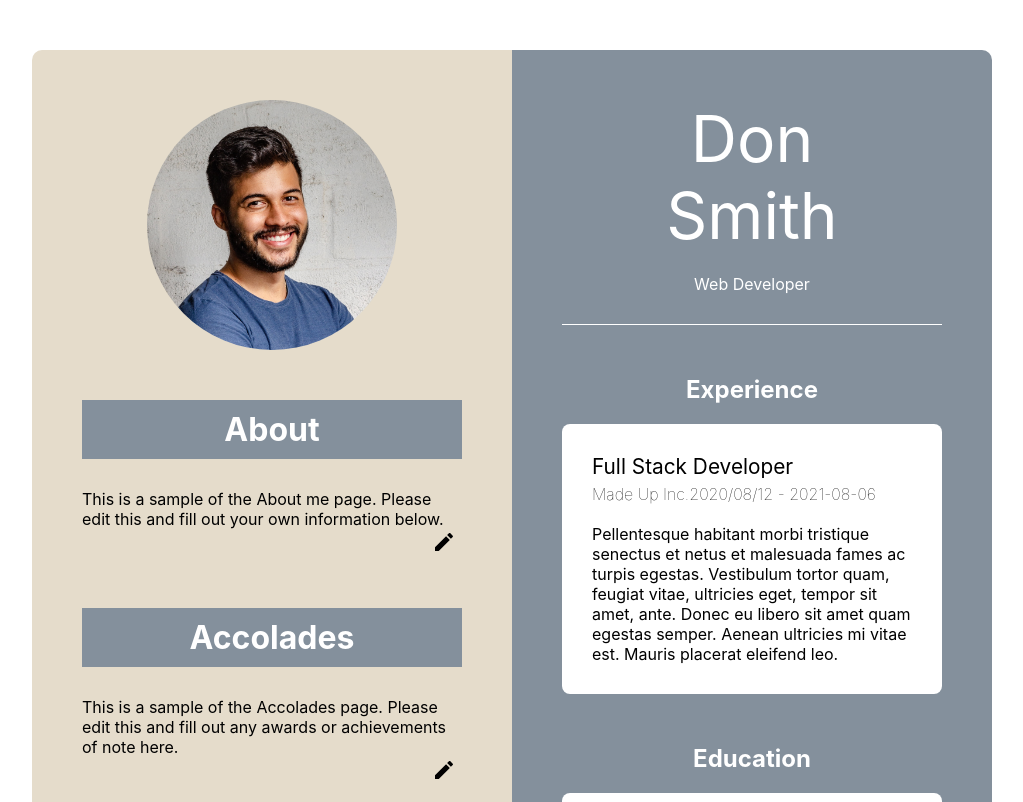
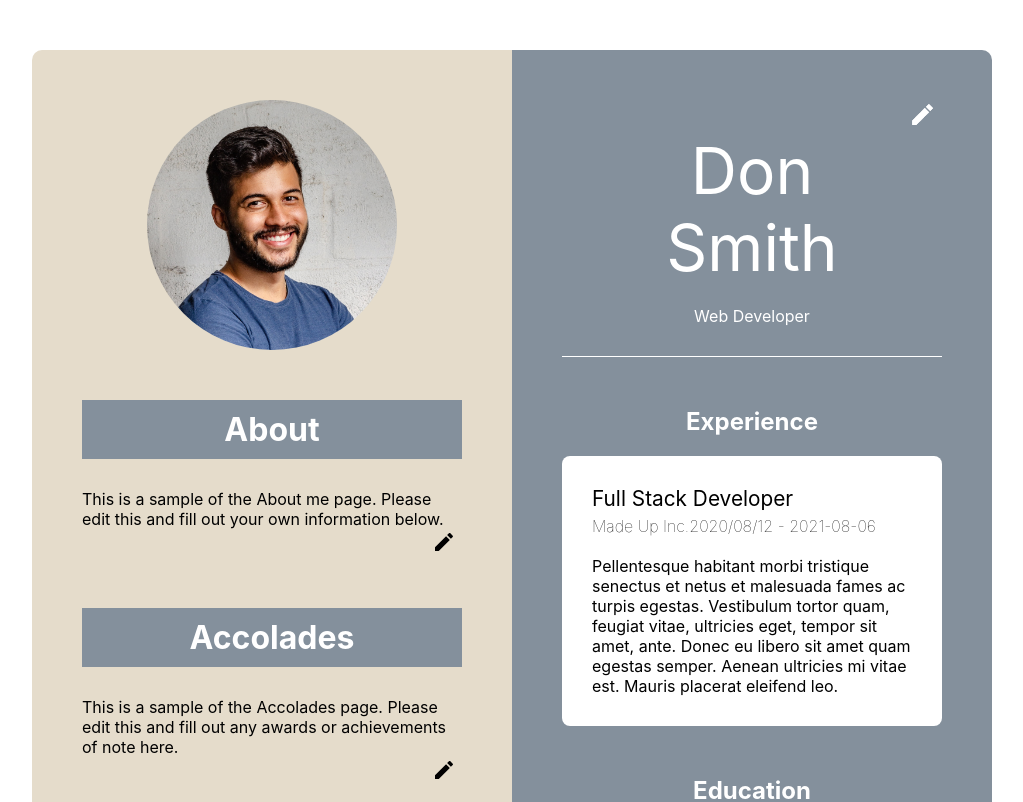
Before and after one commit to djballowe/Cover-Letter-Creator, a React (Create React App) app in the folder cover-letter-app/: page / in a window 1280 px wide. Shown: the top 802 px of the page, without its empty margins (128-1151 px from the left). Built offline with nearby package versions, Linux system fonts and the light colour scheme.

Commit message:
first last name works

```diff
--- a/cover-letter-app/src/App.css
+++ b/cover-letter-app/src/App.css
@@ -204,11 +204,11 @@ body {
 .name-container {
   display: flex;
   flex-direction: column;
-  align-items: center;
-  justify-content: center;
+  text-align: center;
   color: white;
   border-bottom: 1px solid white;
   padding-bottom: 30px;
+  position: relative;
 }
 
 .name-container h1 {
@@ -218,6 +218,15 @@ body {
 
 .name-container p {
   margin-top: 20px;
+}
+
+.icon-container-name {
+  display: flex;
+  justify-content: flex-end;
+}
+
+.icon-container-name img {
+  width: 1.7rem;
 }
 
 /* Experience */
@@ -296,6 +305,22 @@ body {
   left: 60px;
 }
 
+.name-form-display {
+  display: flex;
+  flex-direction: column;
+  background-color: white;
+  padding: 30px;
+  position: absolute;
+  border-radius: 8px;
+  top: 30px;
+  right: 30px;
+  z-index: 10;
+}
+
+.name-form-display input {
+  margin: 5px 0;
+}
+
 .hide {
   display: none;
 }
--- a/cover-letter-app/src/Components/Contact.js
+++ b/cover-letter-app/src/Components/Contact.js
@@ -5,52 +5,52 @@ class Contact extends Component {
   constructor() {
     super();
 
-    this.handleClick = this.handleClick.bind(this)
+    this.handleClick = this.handleClick.bind(this);
 
     this.state = {
       phone: "555-555-5555",
       email: "example@example.com",
       website: "examplewebsite/example.com",
       linkedin: "DonSmith/linkedin",
-      class: "hide"
-    }
+      class: "hide",
+    };
   }
 
   onSubmitContact = (e) => {
     e.preventDefault();
     this.setState({
-      class: "hide"
-    })
-  }
+      class: "hide",
+    });
+  };
 
   handleChange = (e) => {
-    if (e.target.name === 'phone') {
+    if (e.target.name === "phone") {
       this.setState({
-        phone: e.target.value
-      })
-    } else if (e.target.name === 'email'){
+        phone: e.target.value,
+      });
+    } else if (e.target.name === "email") {
       this.setState({
-        email: e.target.value
-      })
-    } else if (e.target.name === 'website'){
+        email: e.target.value,
+      });
+    } else if (e.target.name === "website") {
       this.setState({
-        website: e.target.value
-      })
-    } else if (e.target.name === 'linkedin') {
+        website: e.target.value,
+      });
+    } else if (e.target.name === "linkedin") {
       this.setState({
-        linkedin: e.target.value
-      })
+        linkedin: e.target.value,
+      });
     }
-  }
+  };
 
   handleClick = (e) => {
     this.setState({
-      class: "contact-form-display"
-    })
-  }
+      class: "contact-form-display",
+    });
+  };
 
   render() {
-    const info = this.state
+    const info = this.state;
     return (
       <div className="about">
         <div className="about-text">
@@ -71,10 +71,30 @@ class Contact extends Component {
             </button>
           </div>
           <form className={info.class} onSubmit={this.onSubmitContact}>
-            <input type="text" placeholder="Phone" onChange={this.handleChange} name="phone"/>
-            <input type="text" placeholder="Email" onChange={this.handleChange} name="email"/>
-            <input type="text" placeholder="Website" onChange={this.handleChange} name="website"/>
-            <input type="text" placeholder="Linkedin" onChange={this.handleChange} name="linkedin"/>
+            <input
+              type="text"
+              placeholder="Phone"
+              onChange={this.handleChange}
+              name="phone"
+            />
+            <input
+              type="text"
+              placeholder="Email"
+              onChange={this.handleChange}
+              name="email"
+            />
+            <input
+              type="text"
+              placeholder="Website"
+              onChange={this.handleChange}
+              name="website"
+            />
+            <input
+              type="text"
+              placeholder="Linkedin"
+              onChange={this.handleChange}
+              name="linkedin"
+            />
             <button>Done</button>
           </form>
         </div>
--- a/cover-letter-app/src/Components/Name.js
+++ b/cover-letter-app/src/Components/Name.js
@@ -1,15 +1,86 @@
-import React, { Component } from 'react'
-import edit from "../Images/pencil.svg";
-
+import React, { Component } from "react";
+import pencil from "../Images/pencil-white.png";
 
 export default class Name extends Component {
+  constructor() {
+    super();
+    this.handle = this.handleClick.bind(this)
+
+    this.state = {
+      firstName: "Don",
+      lastName: "Smith",
+      title: "Web Developer",
+      class: "hide"
+    };
+  }
+
+  onSubmit = (e) => {
+    e.preventDefault();
+    this.setState({
+      class: "hide"
+    })
+  }
+
+  handleChange = (e) => {
+    if (e.target.name === 'firstName') {
+      this.setState({
+        firstName: e.target.value
+      })
+    } else if (e.target.name === 'title') {
+      this.setState({
+        title: e.target.value
+      })
+    } else if (e.target.name === 'lastName') {
+      this.setState({
+        lastName: e.target.value
+      })
+    }
+  }
+
+  handleClick = (e) => {
+    this.setState({
+      class: 'name-form-display'
+    })
+  }
+
   render() {
+    const info = this.state
     return (
-      <div className='name-container'>
-        <h1 id='first'>Don</h1>
-        <h1 id='last'>Smith</h1>
-        <p id='title'>Web Developer</p>
+      <div className="name-container">
+        <div className="icon-container-name">
+          <button
+            className="edit-button"
+            onClick={this.handleClick}
+            type="submit"
+          >
+            <img src={pencil} alt="" />
+          </button>
+        </div>
+        <form className={info.class} onSubmit={this.onSubmit}>
+          <input
+            type="text"
+            placeholder="Full Name"
+            onChange={this.handleChange}
+            name="firstName"
+          />
+          <input
+            type="text"
+            placeholder="Full Name"
+            onChange={this.handleChange}
+            name="lastName"
+          />
+          <input
+            type="text"
+            placeholder="Title"
+            onChange={this.handleChange}
+            name="title"
+          />
+          <button>Done</button>
+        </form>
+        <h1 id="first">{info.firstName}</h1>
+        <h1 id="last">{info.lastName}</h1>
+        <p id="title">{info.title}</p>
       </div>
-    )
+    );
   }
 }
```
Also changed, not shown: cover-letter-app/src/Images/pencil-white.png (added).
